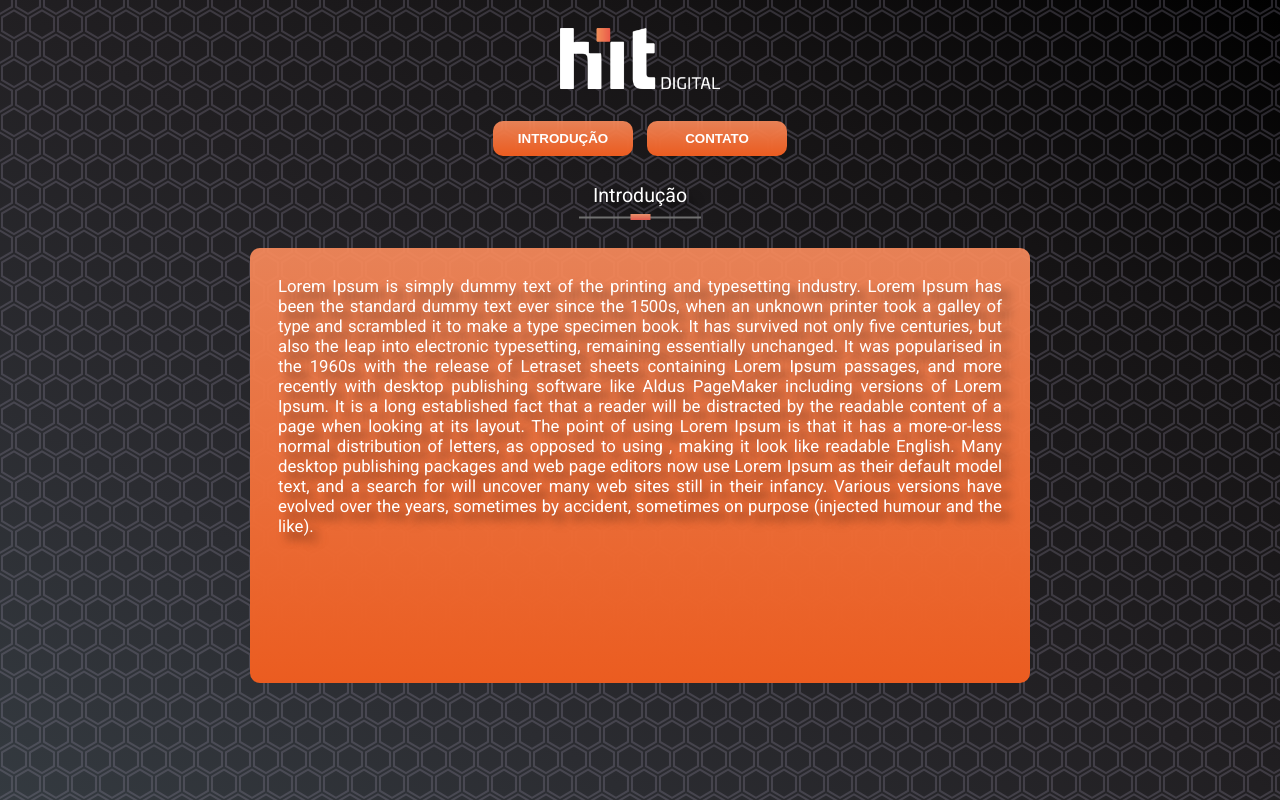
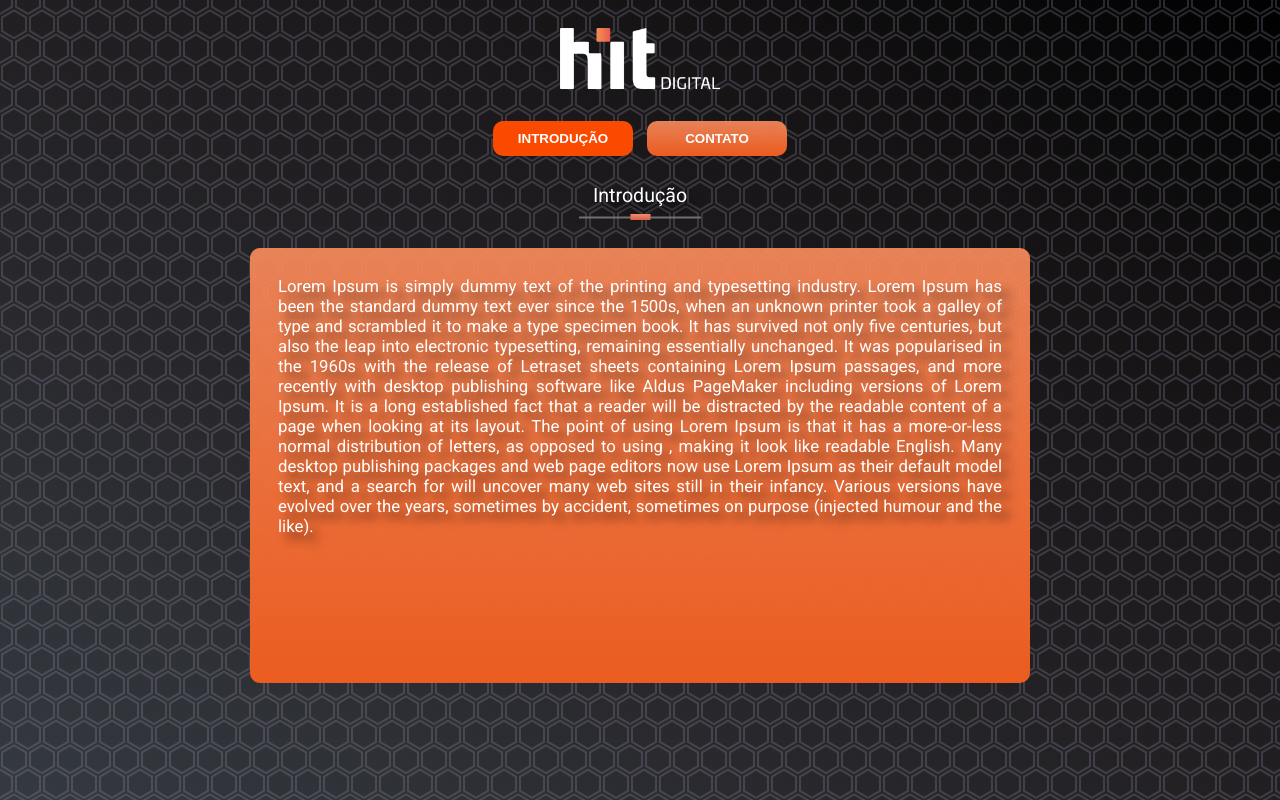
Before and after one commit to orloke/hit-digital, a Next.js app: page / in a window 1280 px wide. Built offline with nearby package versions, Linux system fonts and the light colour scheme.

Commit message:
feat: improving active link

```diff
--- a/src/components/Button/index.tsx
+++ b/src/components/Button/index.tsx
@@ -5,12 +5,13 @@ import { Content } from './styles';
 interface ButtonProps {
   children: ReactNode;
   href: string;
+  active: boolean;
 }
 
-export function Button({ children, href }: ButtonProps) {
+export function Button({ children, href, active }: ButtonProps) {
   return (
-    <Link href={href}>
-      <Content>{children}</Content>
+    <Link href={href} passHref>
+      <Content active={active}>{children}</Content>
     </Link>
   );
 }
--- a/src/components/Button/styles.ts
+++ b/src/components/Button/styles.ts
@@ -1,11 +1,18 @@
 import styled from 'styled-components';
 
-export const Content = styled.button`
-  background: linear-gradient(
-    0deg,
-    rgba(235, 92, 32, 1) 0%,
-    rgba(250, 139, 92, 0.9133403361344538) 100%
-  );
+interface PropsContent {
+  active: boolean;
+}
+
+export const Content = styled.button<PropsContent>`
+  background: ${props =>
+    props.active
+      ? 'rgb(250 74 0) '
+      : `linear-gradient(
+        0deg,
+        rgba(235, 92, 32, 1) 0%,
+        rgba(250, 139, 92, 0.9133403361344538) 100%
+      )`};
 
   color: #ffffff;
   font-weight: bold;
--- a/src/components/Header/index.tsx
+++ b/src/components/Header/index.tsx
@@ -1,3 +1,4 @@
+import { useRouter } from 'next/router';
 import React from 'react';
 import { Button } from '../Button';
 import { Logo } from '../Logo';
@@ -9,12 +10,17 @@ interface PropsHeader {
 }
 
 export default function Header({ currentPage }: PropsHeader) {
+  const router = useRouter();
   return (
     <Container>
       <Logo />
       <DivButton>
-        <Button href="/">INTRODUÇÃO</Button>
-        <Button href="/contacts">CONTATO</Button>
+        <Button active={router.pathname === '/'} href="/">
+          INTRODUÇÃO
+        </Button>
+        <Button active={router.pathname === '/contacts'} href="/contacts">
+          CONTATO
+        </Button>
       </DivButton>
       <PageName>{currentPage}</PageName>
     </Container>
```
